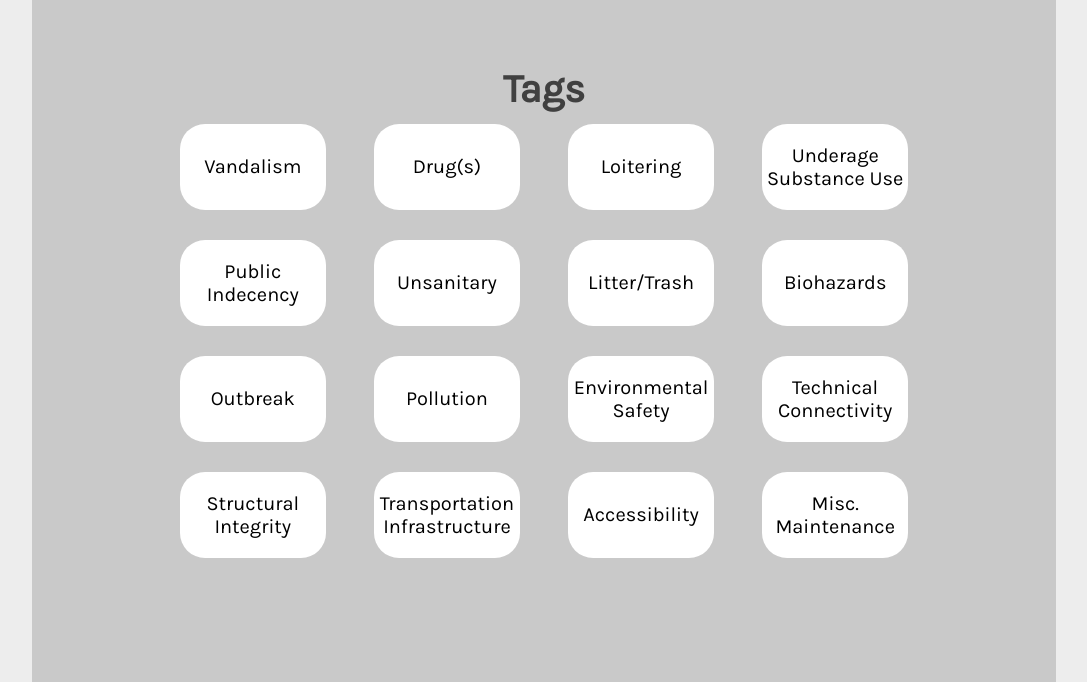
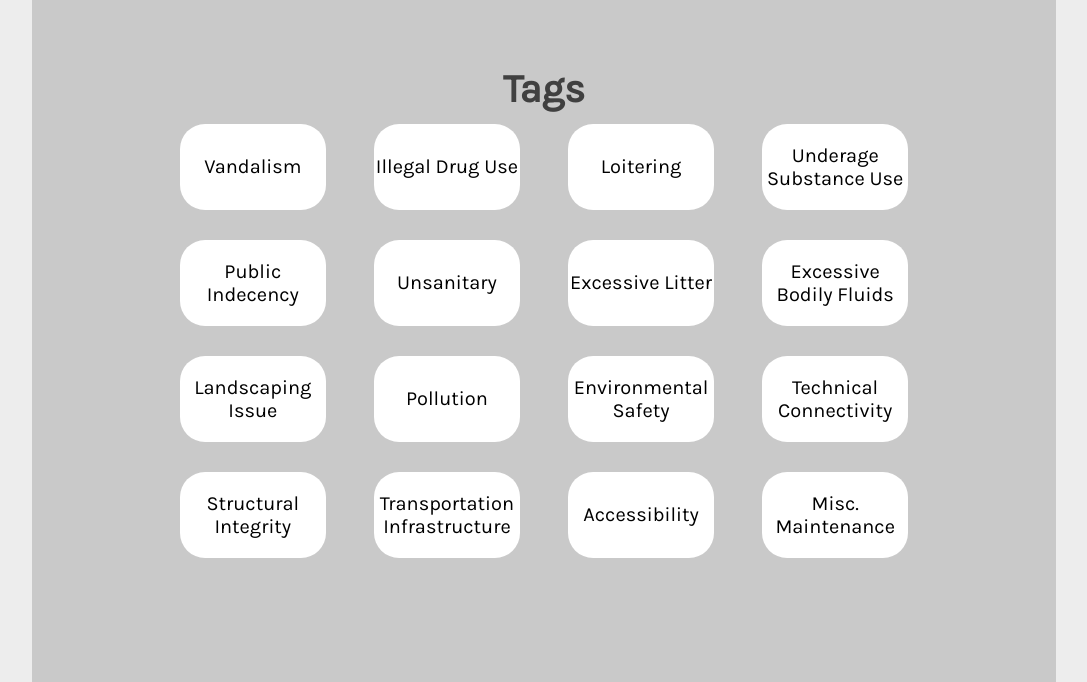
Before and after one commit to puentesca/CSSIProject, a Python web app: template templates/form-page.html in a window 1280 px wide. Shown: the part 1813-2495 px from the top of the page, without its empty margins (96-1183 px from the left). Run offline with Jinja, Linux system fonts and the light colour scheme; the template is opened without the code that fills it, so the values that code supplies are empty; some libraries are stand-ins or nearby versions; some web fonts are replaced; grey boxes are pictures that could not be loaded.

Commit message:
Changes to tags and backend code

```diff
--- a/main.py
+++ b/main.py
@@ -116,7 +116,7 @@ class FormPage(webapp2.RequestHandler):
         tag_names = ["tag_vandalism","tag_drug","tag_loitering","tag_underage_substance_use", "tag_public_indecency", "tag_unsanitary", "tag_litter", "tag_biohazards", "tag_outbreak", "tag_pollution", "tag_environmental_safety", "tag_technical_connectivity", "tag_structural_integrity", "tag_transportation_infrastructure", "tag_accessibility", "tag_misc_maintenance"]
         tag_string_conversions= {
             "tag_vandalism": "Vandalism",
-            "tag_drug": "Drug(s)",
+            "tag_drug": "Illegal Drug Use",
             "tag_loitering": "Loitering",
             "tag_underage_substance_use": "Underage Substance Use",
             "tag_public_indecency": "Public Indecency",
--- a/scripts/form-page.js
+++ b/scripts/form-page.js
@@ -20,7 +20,7 @@ function init() {
   SetTagButtonToggle(".toggle_checkbox_holder_tag_biohazards", "#tag_biohazards");
 
   //Row 3
-  SetTagButtonToggle(".toggle_checkbox_holder_tag_outbreak", "#tag_outbreak");
+  SetTagButtonToggle(".toggle_checkbox_holder_tag_landscaping_issue", "#tag_landscaping_issue");
   SetTagButtonToggle(".toggle_checkbox_holder_tag_pollution", "#tag_pollution");
   SetTagButtonToggle(".toggle_checkbox_holder_tag_environmental_safety","#tag_environmental_safety");
   SetTagButtonToggle(".toggle_checkbox_holder_tag_technical_connectivity", "#tag_technical_connectivity");
--- a/templates/form-page.html
+++ b/templates/form-page.html
@@ -78,7 +78,7 @@
                   <p class = "text toggle_checkbox_text" id = "tag_vandalism_text">Vandalism</p>
                 </div>
                 <div class = "toggle_checkbox_holder_tag_drug toggle_checkbox_holder">
-                  <p class = "text toggle_checkbox_text" id = "tag_drug_text">Drug(s)</p>
+                  <p class = "text toggle_checkbox_text" id = "tag_drug_text">Illegal Drug Use</p>
                 </div>
                 <div class = "toggle_checkbox_holder_tag_loitering toggle_checkbox_holder">
                   <p class = "text toggle_checkbox_text" id = "tag_loitering_text">Loitering</p>
@@ -105,10 +105,10 @@
                   <p class = "text toggle_checkbox_text" id = "tag_unsanitary_text">Unsanitary</p>
                 </div>
                 <div class = "toggle_checkbox_holder_tag_litter toggle_checkbox_holder">
-                  <p class = "text toggle_checkbox_text" id = "tag_litter_text">Litter/Trash</p>
+                  <p class = "text toggle_checkbox_text" id = "tag_litter_text">Excessive Litter</p>
                 </div>
                 <div class = "toggle_checkbox_holder_tag_biohazards toggle_checkbox_holder">
-                  <p class = "text toggle_checkbox_text" id = "tag_biohazards_text">Biohazards</p>
+                  <p class = "text toggle_checkbox_text" id = "tag_biohazards_text">Excessive Bodily Fluids</p>
                 </div>
 
                 <input type = "checkbox" name = "tag_public_indecency" id = "tag_public_indecency" class = "toggle_checkbox"></input>
@@ -121,8 +121,8 @@
               <!-- Row 3 Tags -->
               <div class = "tags_holder">
                 <!-- Third Row -->
-                <div class = "toggle_checkbox_holder_tag_outbreak toggle_checkbox_holder">
-                  <p class = "text toggle_checkbox_text" id = "tag_public_outbreak_text">Outbreak</p>
+                <div class = "toggle_checkbox_holder_tag_landscaping_issue toggle_checkbox_holder">
+                  <p class = "text toggle_checkbox_text" id = "tag_landscaping_issue_text">Landscaping Issue</p>
                 </div>
                 <div class = "toggle_checkbox_holder_tag_pollution toggle_checkbox_holder">
                   <p class = "text toggle_checkbox_text" id = "tag_pollution_text">Pollution</p>
```
